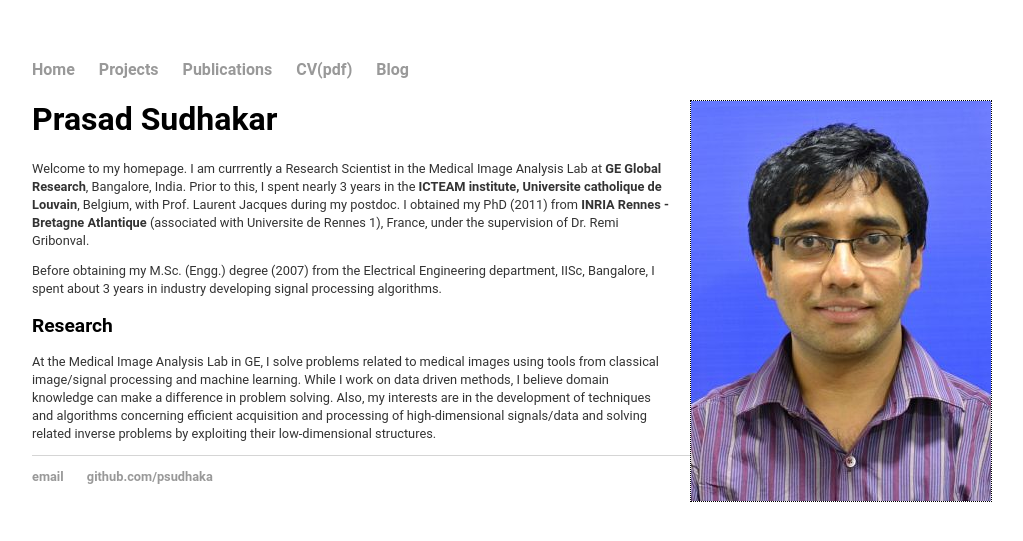
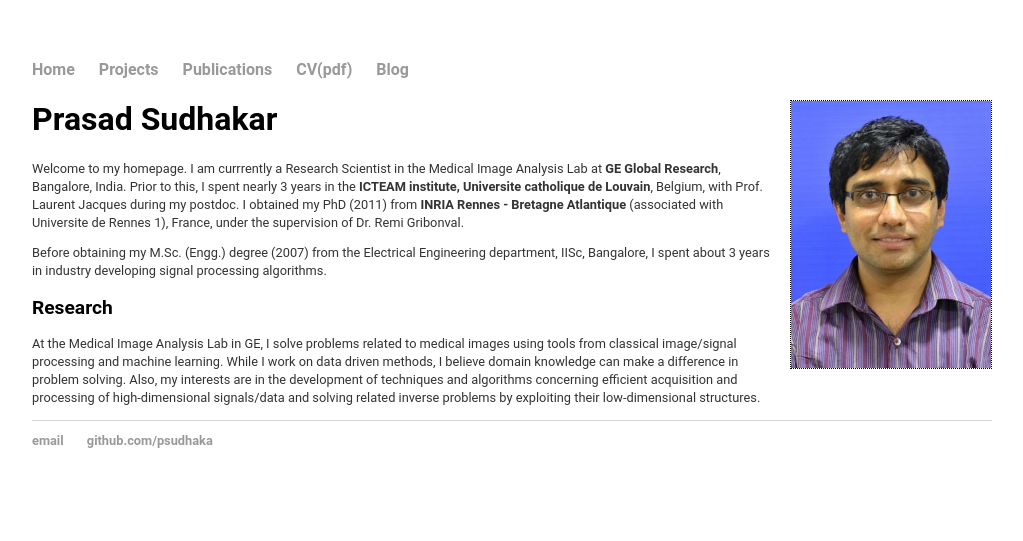
Before and after one commit to psudhaka/psudhaka.github.io, a Jekyll site: the page built from index.html, in a window 1280 px wide. Shown: the top 541 px of the page, without its empty margins (128-1151 px from the left). Built offline with Jekyll 4.4.1, drawn with Linux system fonts in a browser that asks for light colours.

Commit message:
Update index.html

```diff
--- a/index.html
+++ b/index.html
@@ -13,7 +13,7 @@
 
 
   <a>
-    <img src="PS.jpg" alt="PS" width="300" height="400">
+    <img src="PS.jpg" alt="PS" width="200" height="267">
   </a>
 
 
```
